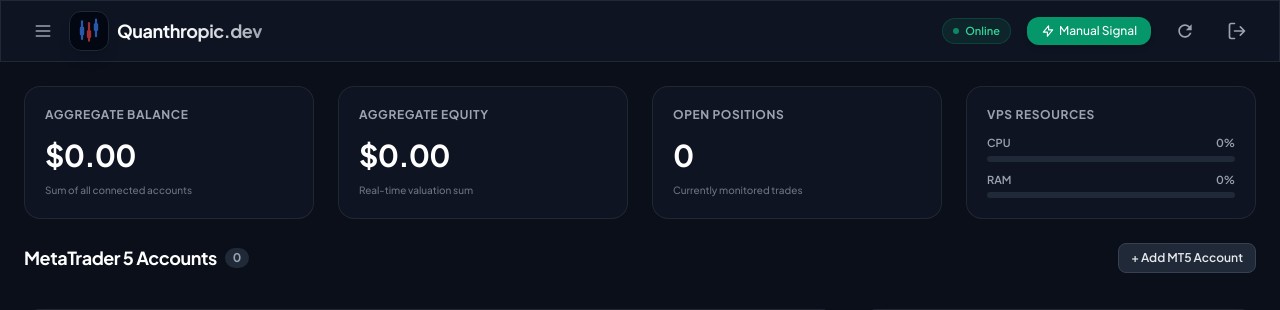
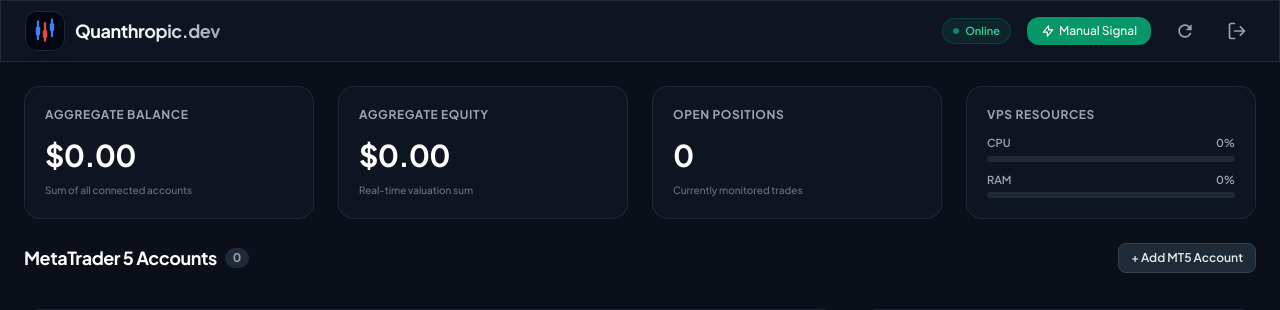
Before and after one commit to abdullahshami9/signal-mt5, a Python web app: template templates/index.html in a window 1280 px wide. Shown: the top 310 px of the page. Run offline with Jinja, Linux system fonts and the light colour scheme; the template is opened without the code that fills it, so the values that code supplies are empty; some libraries are stand-ins or nearby versions.

Commit message:
ui improved

```diff
--- a/templates/index.html
+++ b/templates/index.html
@@ -68,18 +68,10 @@
 <body class="min-h-screen flex flex-col antialiased">
     <!-- Navbar -->
     <header class="glass sticky top-0 z-40 border-b border-gray-800 px-6 py-2.5 flex items-center justify-between">
-        <div class="flex items-center space-x-2">
-            <button
-                class="p-2 hover:bg-gray-800/60 active:bg-gray-700/60 rounded-full text-gray-400 hover:text-white transition-all focus:outline-none"
-                title="Main Menu">
-                <svg class="w-5 h-5" fill="none" stroke="currentColor" viewBox="0 0 24 24">
-                    <path stroke-linecap="round" stroke-linejoin="round" stroke-width="2" d="M4 6h16M4 12h16M4 18h16">
-                    </path>
-                </svg>
-            </button>
+        <div class="flex items-center space-x-2.5">
             <div
                 class="w-10 h-10 rounded-xl bg-gray-950 border border-gray-800 flex items-center justify-center shadow-lg relative overflow-hidden">
-                <svg class="w-7 h-7 animate-pulse" viewBox="0 0 32 32" fill="none" xmlns="http://www.w3.org/2000/svg">
+                <svg class="w-7 h-7" viewBox="0 0 32 32" fill="none" xmlns="http://www.w3.org/2000/svg">
                     <!-- Candlestick 1 (Blue) -->
                     <line x1="8" y1="5" x2="8" y2="25" stroke="#3b82f6" stroke-width="2.5" stroke-linecap="round" />
                     <rect x="5.5" y="11" width="5" height="10" rx="1.5" fill="#3b82f6" />
```
Also changed, not shown: local_storage.db.
